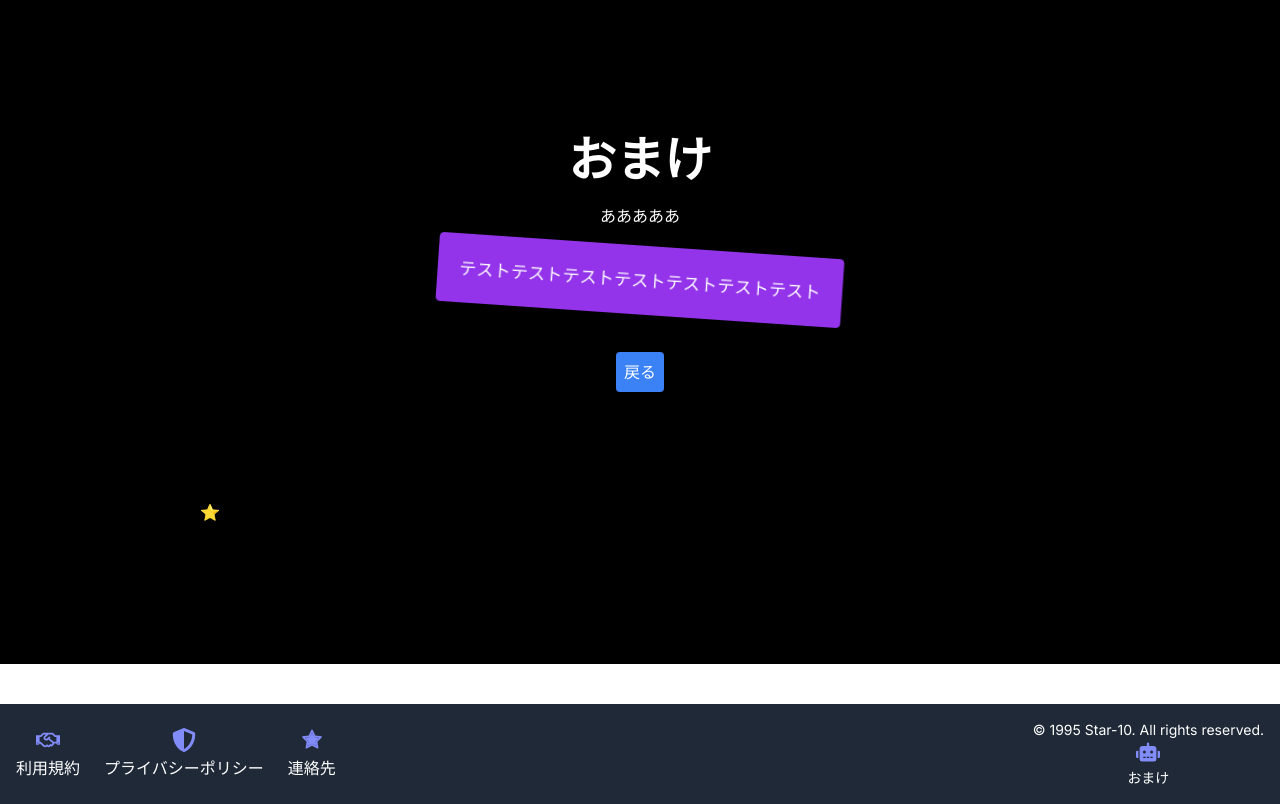
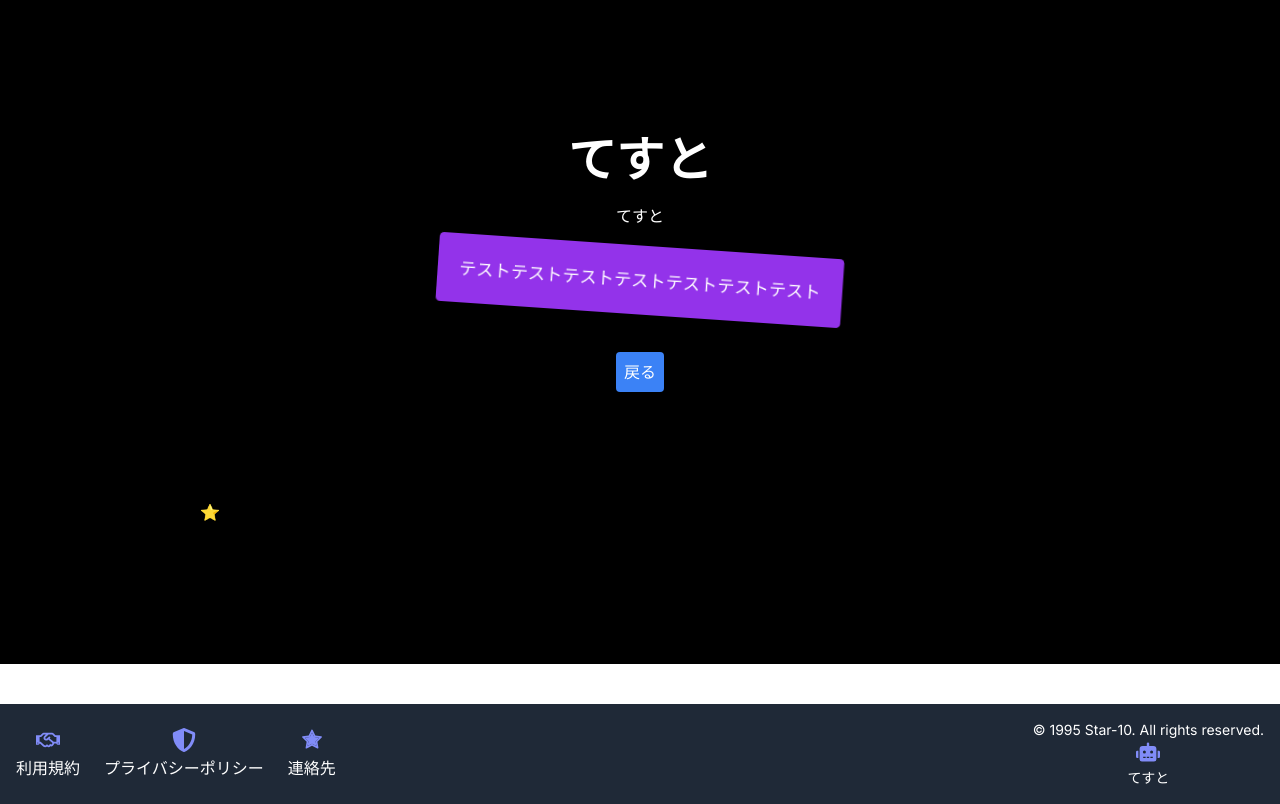
Before and after one commit to zakkiiy/star_10, a Next.js app: page /head/virtualreality in a window 1280 px wide. Shown: the part 200-1004 px from the top of the page. Built offline with nearby package versions, Linux system fonts and the light colour scheme.

Commit message:
文言修正

```diff
--- a/src/app/components/Footer.js
+++ b/src/app/components/Footer.js
@@ -26,7 +26,7 @@ export default function Footer() {
           <p>&copy; 1995 Star-10. All rights reserved.</p>
           <Link href="/head/virtualreality" className="flex flex-col items-center">
             <FaRobot className="text-2xl text-indigo-400"/>
-            <span className="mt-1">おまけ</span>
+            <span className="mt-1">てすと</span>
           </Link>
         </div>
       </div>
--- a/src/app/head/virtualreality/page.js
+++ b/src/app/head/virtualreality/page.js
@@ -40,8 +40,8 @@ const VirtualReality = () => {
   return (
     <div className="min-h-screen bg-black text-white flex items-center justify-center">
       <div className="text-center p-10">
-        <h1 className="text-5xl font-bold mb-5">おまけ</h1>
-        <p className="mb-5">あああああ</p>
+        <h1 className="text-5xl font-bold mb-5">てすと</h1>
+        <p className="mb-5">てすと</p>
         <div className="animate-wiggle inline-block bg-purple-600 p-5 rounded transform duration-300 hover:scale-110">
           テストテストテストテストテストテストテスト
         </div>
--- a/src/app/zange/page.js
+++ b/src/app/zange/page.js
@@ -12,7 +12,7 @@ export default function Zange() {
     "卒業までにMVPリリースできますように。",
     "卒業できますように。",
     "テスト",
-    "リンクの練習",
+    "GPTに短編の怖い話を作ってもらった",
     "テスト",
     "テスト",
     "テスト",
```
